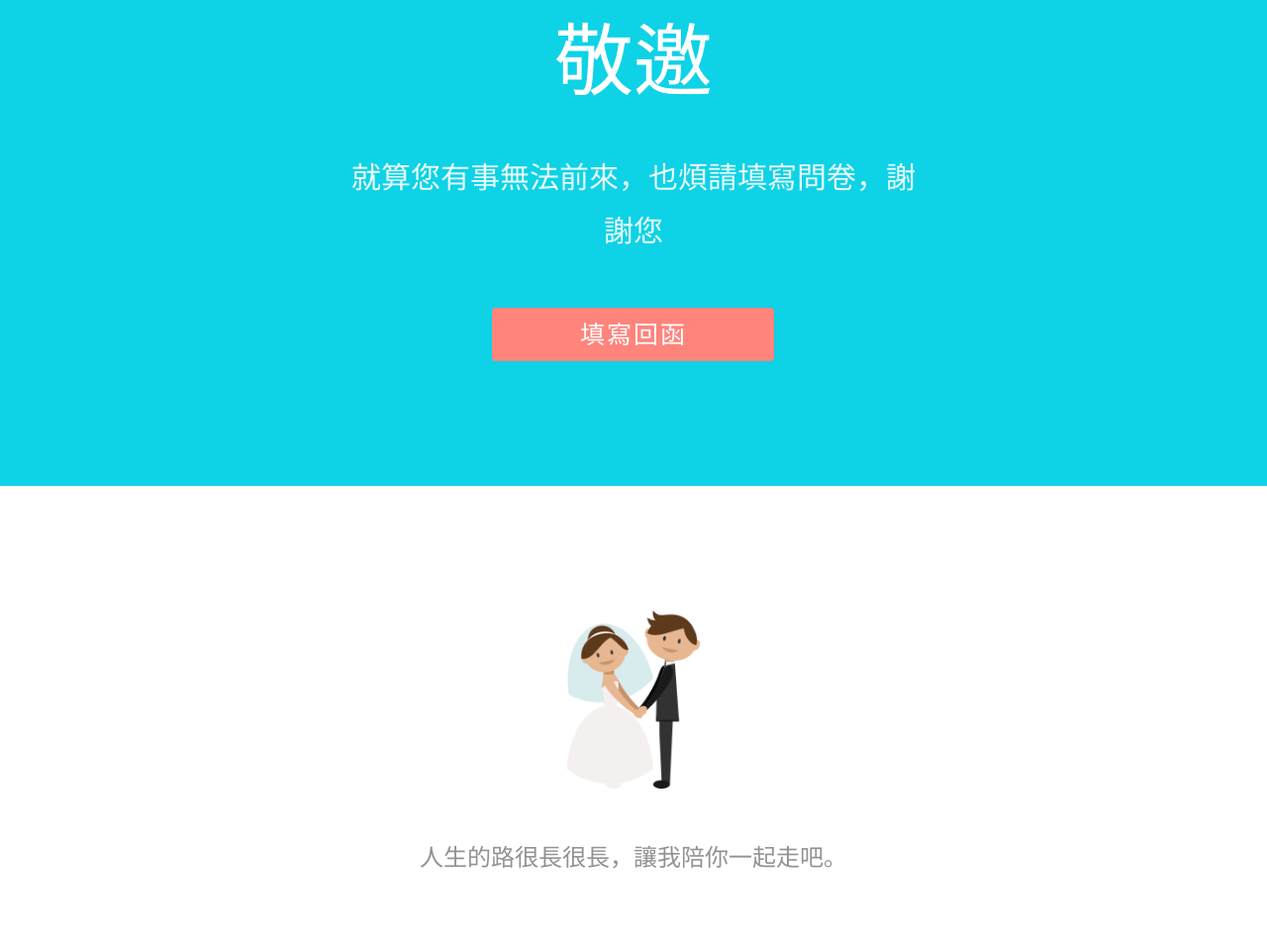
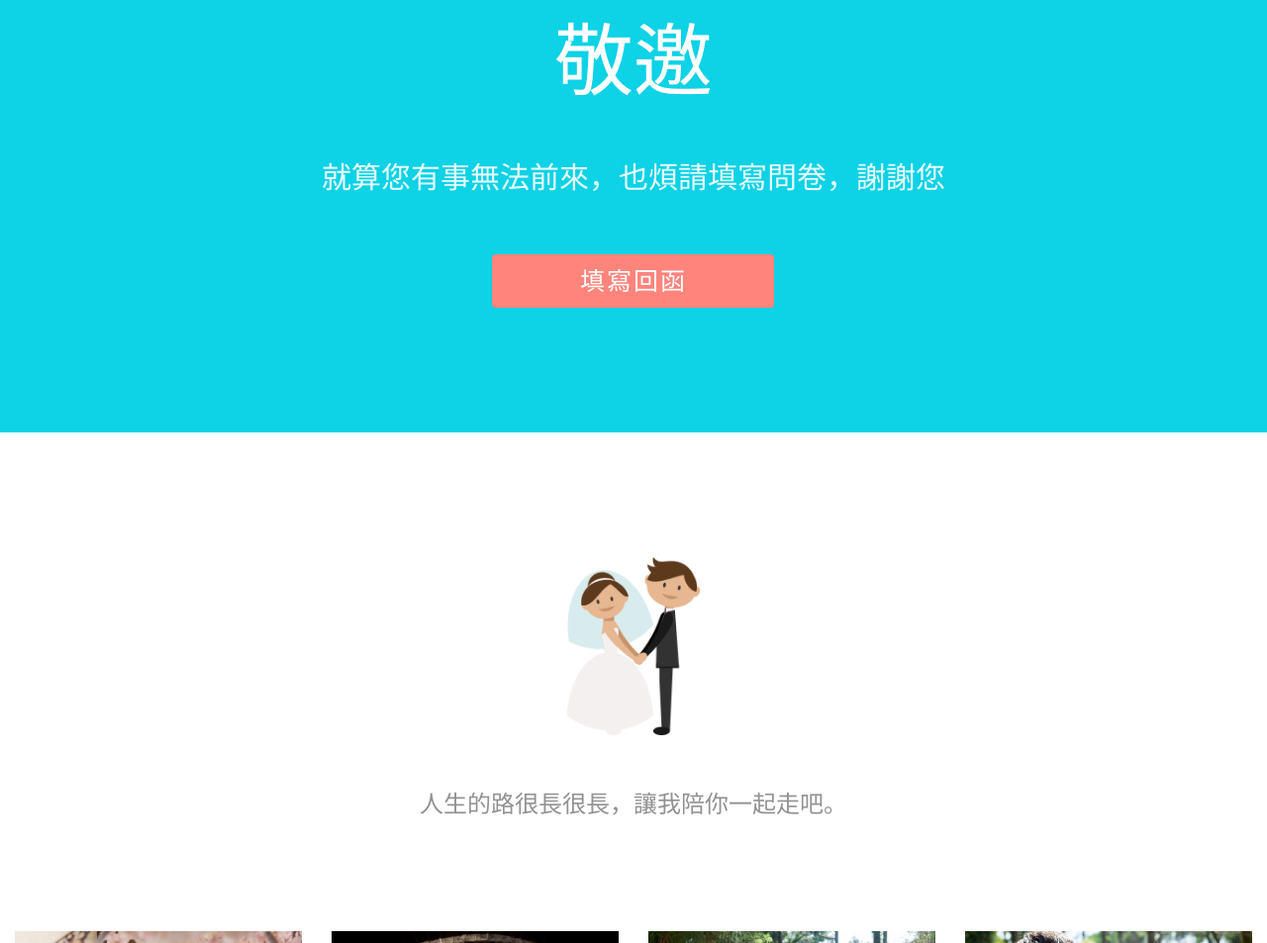
Before and after one commit to jeffontheground/wedding-of-jeff-and-almond, a plain HTML site: page index.html in a window 1280 px wide. Shown: the part 3434-4387 px from the top of the page at 99% size. Drawn offline with Linux system fonts and the light colour scheme; a web font is replaced by a local one.

Commit message:
whatever

```diff
--- a/index.html
+++ b/index.html
@@ -209,7 +209,7 @@
 						<h2>敬邀</h2>
 						<div class="row">
 						<div class="col-md-10 col-md-offset-1 subtext">
-							<div style="font-size:30px; font-weight: normal; color:rgba(255, 255, 255, 0.9); text-align:center;">
+							<div style="margin-left: -30px; margin-right: -30px; font-size:30px; font-weight: normal; color:rgba(255, 255, 255, 0.9); text-align:center;">
 								<span class="hidden-xs">就算您有事無法前來，也煩請填寫問卷，謝謝您</span>
 								<div class="visible-xs" style="font-size: 24px;">就算您有事無法前來，</div>
 								<div class="visible-xs" style="font-size: 24px;">也煩請填寫問卷，謝謝您</div>
```
